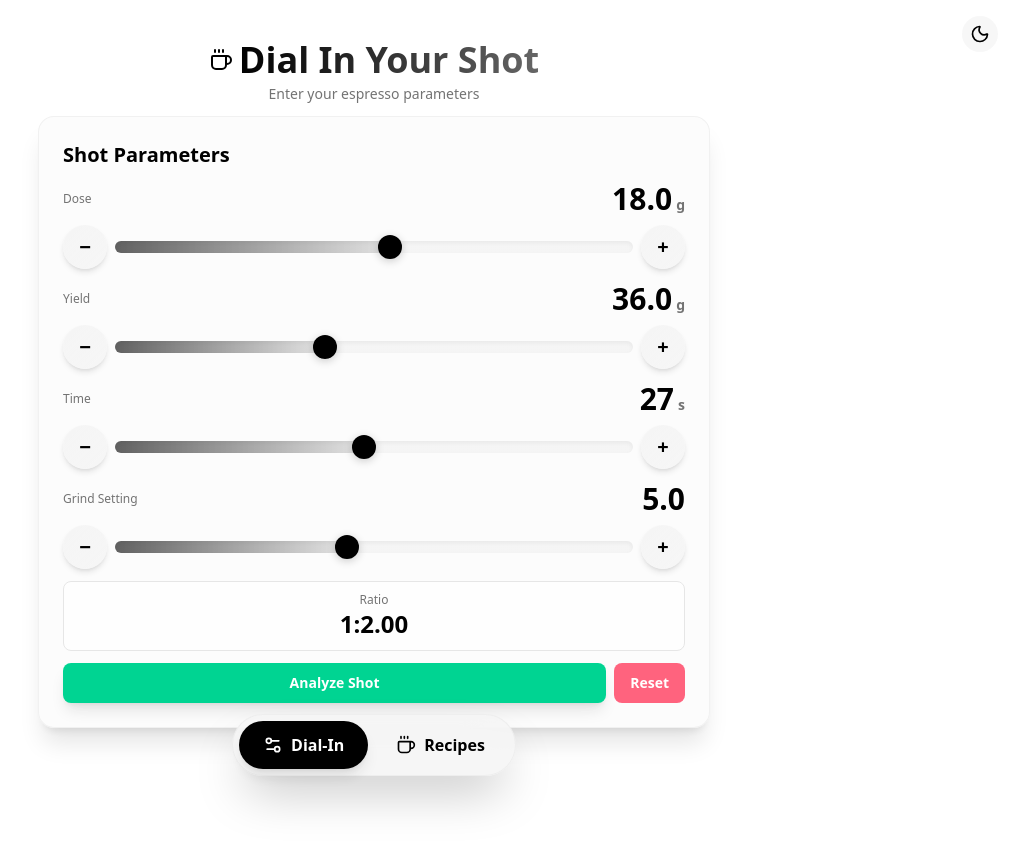
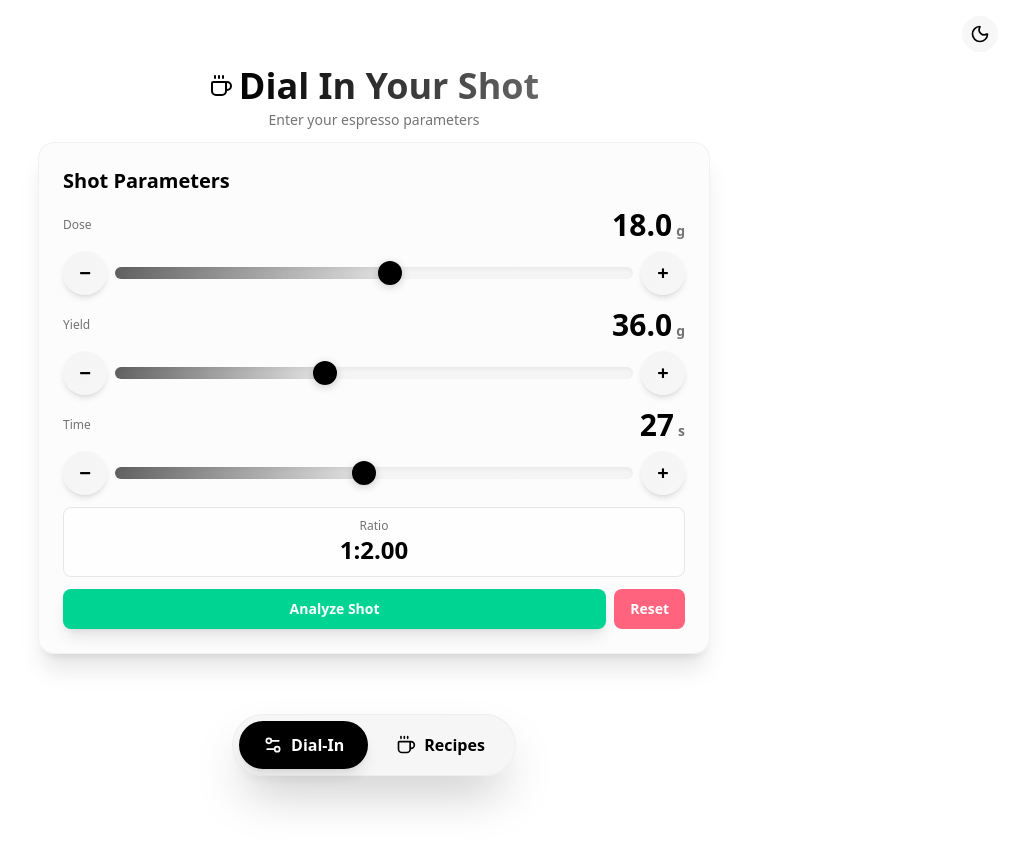
Before and after one commit to andrewn-net/espresso-guide, a React (Vite) app: page / in a window 1280 px wide. Shown: the whole page, without its empty margins (266-1280 px from the left). After the commit the page ends 800 px from the top, so only its background shows below. Built offline with nearby package versions, Linux system fonts and the light colour scheme.

Commit message:
refactor: remove grind setting input and its type definition from dial-in mode.

```diff
--- a/src/components/DialInMode.tsx
+++ b/src/components/DialInMode.tsx
@@ -7,8 +7,7 @@ export default function DialInMode() {
     const [input, setInput] = useState<DialInInput>({
         dose: 18,
         yield: 36,
-        time: 27,
-        grindSetting: 5
+        time: 27
     });
 
     const [recommendation, setRecommendation] = useState<DialInRecommendation | null>(null);
@@ -19,7 +18,7 @@ export default function DialInMode() {
     };
 
     const handleReset = () => {
-        setInput({ dose: 18, yield: 36, time: 27, grindSetting: 5 });
+        setInput({ dose: 18, yield: 36, time: 27 });
         setRecommendation(null);
     };
 
@@ -85,7 +84,7 @@ export default function DialInMode() {
                         <div className="flex items-center gap-2">
                             <button
                                 onClick={() => setInput({ ...input, dose: Math.max(10, input.dose - 0.5) })}
-                                className="flex-shrink-0 w-11 h-11 rounded-full bg-gradient-to-br from-secondary to-secondary/80 hover:from-secondary/90 hover:to-secondary/70 active:scale-95 transition-all flex items-center justify-center text-foreground font-bold text-xl shadow-md hover:shadow-lg"
+                                className="flex-shrink-0 w-11 h-11 rounded-full bg-gradient-to-br from-secondary to-secondary/80 hover:from-secondary/90 hover:to-secondary/70 transition-colors flex items-center justify-center text-foreground font-bold text-xl shadow-md"
                             >
                                 −
                             </button>
@@ -103,7 +102,7 @@ export default function DialInMode() {
                             />
                             <button
                                 onClick={() => setInput({ ...input, dose: Math.min(25, input.dose + 0.5) })}
-                                className="flex-shrink-0 w-11 h-11 rounded-full bg-gradient-to-br from-secondary to-secondary/80 hover:from-secondary/90 hover:to-secondary/70 active:scale-95 transition-all flex items-center justify-center text-foreground font-bold text-xl shadow-md hover:shadow-lg"
+                                className="flex-shrink-0 w-11 h-11 rounded-full bg-gradient-to-br from-secondary to-secondary/80 hover:from-secondary/90 hover:to-secondary/70 transition-colors flex items-center justify-center text-foreground font-bold text-xl shadow-md"
                             >
                                 +
                             </button>
@@ -123,7 +122,7 @@ export default function DialInMode() {
                         <div className="flex items-center gap-2">
                             <button
                                 onClick={() => setInput({ ...input, yield: Math.max(20, input.yield - 1) })}
-                                className="flex-shrink-0 w-11 h-11 rounded-full bg-gradient-to-br from-secondary to-secondary/80 hover:from-secondary/90 hover:to-secondary/70 active:scale-95 transition-all flex items-center justify-center text-foreground font-bold text-xl shadow-md hover:shadow-lg"
+                                className="flex-shrink-0 w-11 h-11 rounded-full bg-gradient-to-br from-secondary to-secondary/80 hover:from-secondary/90 hover:to-secondary/70 transition-colors flex items-center justify-center text-foreground font-bold text-xl shadow-md"
                             >
                                 −
                             </button>
@@ -141,7 +140,7 @@ export default function DialInMode() {
                             />
                             <button
                                 onClick={() => setInput({ ...input, yield: Math.min(60, input.yield + 1) })}
-                                className="flex-shrink-0 w-11 h-11 rounded-full bg-gradient-to-br from-secondary to-secondary/80 hover:from-secondary/90 hover:to-secondary/70 active:scale-95 transition-all flex items-center justify-center text-foreground font-bold text-xl shadow-md hover:shadow-lg"
+                                className="flex-shrink-0 w-11 h-11 rounded-full bg-gradient-to-br from-secondary to-secondary/80 hover:from-secondary/90 hover:to-secondary/70 transition-colors flex items-center justify-center text-foreground font-bold text-xl shadow-md"
                             >
                                 +
                             </button>
@@ -161,7 +160,7 @@ export default function DialInMode() {
                         <div className="flex items-center gap-2">
                             <button
                                 onClick={() => setInput({ ...input, time: Math.max(15, input.time - 1) })}
-                                className="flex-shrink-0 w-11 h-11 rounded-full bg-gradient-to-br from-secondary to-secondary/80 hover:from-secondary/90 hover:to-secondary/70 active:scale-95 transition-all flex items-center justify-center text-foreground font-bold text-xl shadow-md hover:shadow-lg"
+                                className="flex-shrink-0 w-11 h-11 rounded-full bg-gradient-to-br from-secondary to-secondary/80 hover:from-secondary/90 hover:to-secondary/70 transition-colors flex items-center justify-center text-foreground font-bold text-xl shadow-md"
                             >
                                 −
                             </button>
@@ -179,52 +178,15 @@ export default function DialInMode() {
                             />
                             <button
                                 onClick={() => setInput({ ...input, time: Math.min(40, input.time + 1) })}
-                                className="flex-shrink-0 w-11 h-11 rounded-full bg-gradient-to-br from-secondary to-secondary/80 hover:from-secondary/90 hover:to-secondary/70 active:scale-95 transition-all flex items-center justify-center text-foreground font-bold text-xl shadow-md hover:shadow-lg"
+                                className="flex-shrink-0 w-11 h-11 rounded-full bg-gradient-to-br from-secondary to-secondary/80 hover:from-secondary/90 hover:to-secondary/70 transition-colors flex items-center justify-center text-foreground font-bold text-xl shadow-md"
                             >
                                 +
                             </button>
                         </div>
                     </div>
 
-                    {/* Grind Setting Control */}
-                    <div className="space-y-2">
-                        <div className="flex items-center justify-between">
-                            <label className="text-xs font-medium text-muted-foreground">
-                                Grind Setting
-                            </label>
-                            <div className="text-2xl md:text-3xl font-bold text-primary tabular-nums">
-                                {input.grindSetting.toFixed(1)}
-                            </div>
-                        </div>
-                        <div className="flex items-center gap-2">
-                            <button
-                                onClick={() => setInput({ ...input, grindSetting: Math.max(1, input.grindSetting - 0.1) })}
-                                className="flex-shrink-0 w-11 h-11 rounded-full bg-gradient-to-br from-secondary to-secondary/80 hover:from-secondary/90 hover:to-secondary/70 active:scale-95 transition-all flex items-center justify-center text-foreground font-bold text-xl shadow-md hover:shadow-lg"
-                            >
-                                −
-                            </button>
-                            <input
-                                type="range"
-                                min="1"
-                                max="10"
-                                step="0.1"
-                                value={input.grindSetting}
-                                onChange={(e) => setInput({ ...input, grindSetting: parseFloat(e.target.value) })}
-                                className="flex-1 h-3 bg-gradient-to-b from-secondary/60 to-secondary rounded-full appearance-none cursor-pointer accent-primary shadow-inner"
-                                style={{
-                                    background: `linear-gradient(to right, rgba(70, 70, 70, 0.85) 0%, rgba(210, 210, 210, 0.6) ${((input.grindSetting - 1) / (10 - 1)) * 100}%, hsl(var(--secondary)) ${((input.grindSetting - 1) / (10 - 1)) * 100}%, hsl(var(--secondary)) 100%)`,
-                                }}
-                            />
-                            <button
-                                onClick={() => setInput({ ...input, grindSetting: Math.min(10, input.grindSetting + 0.1) })}
-                                className="flex-shrink-0 w-11 h-11 rounded-full bg-gradient-to-br from-secondary to-secondary/80 hover:from-secondary/90 hover:to-secondary/70 active:scale-95 transition-all flex items-center justify-center text-foreground font-bold text-xl shadow-md hover:shadow-lg"
-                            >
-                                +
-                            </button>
-                        </div>
-                    </div>
 
-                    {/* Current Ratio Display */}
+
                     <div className="bg-background/50 p-2.5 rounded-lg border border-border">
                         <div className="text-center">
                             <div className="text-xs text-muted-foreground">Ratio</div>
--- a/src/types/index.ts
+++ b/src/types/index.ts
@@ -53,7 +53,6 @@ export interface DialInInput {
     dose: number;      // grams
     yield: number;     // grams
     time: number;      // seconds
-    grindSetting: number; // 1-10 scale (1=coarse, 10=fine)
 }
 
 export interface DialInRecommendation {
```
